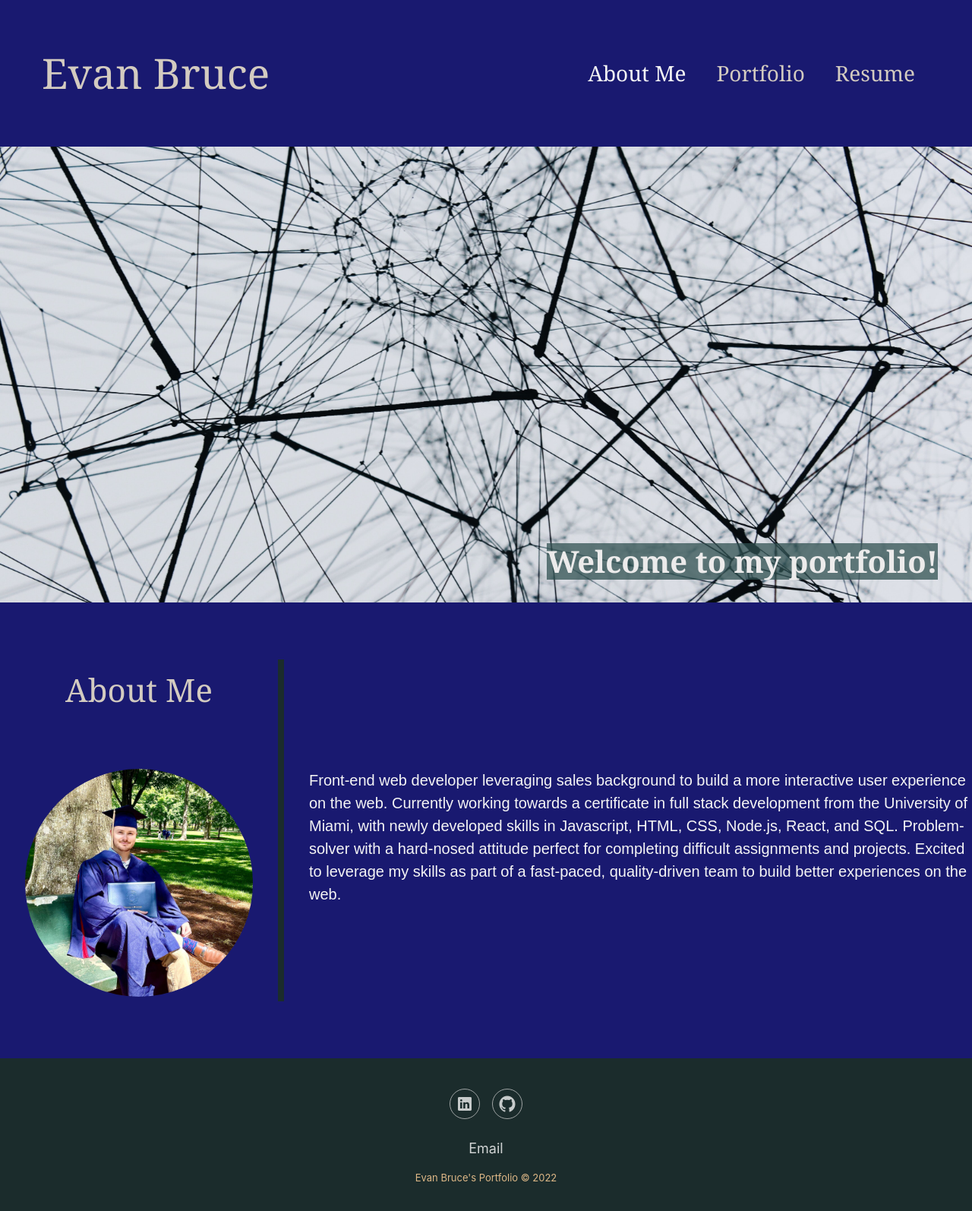
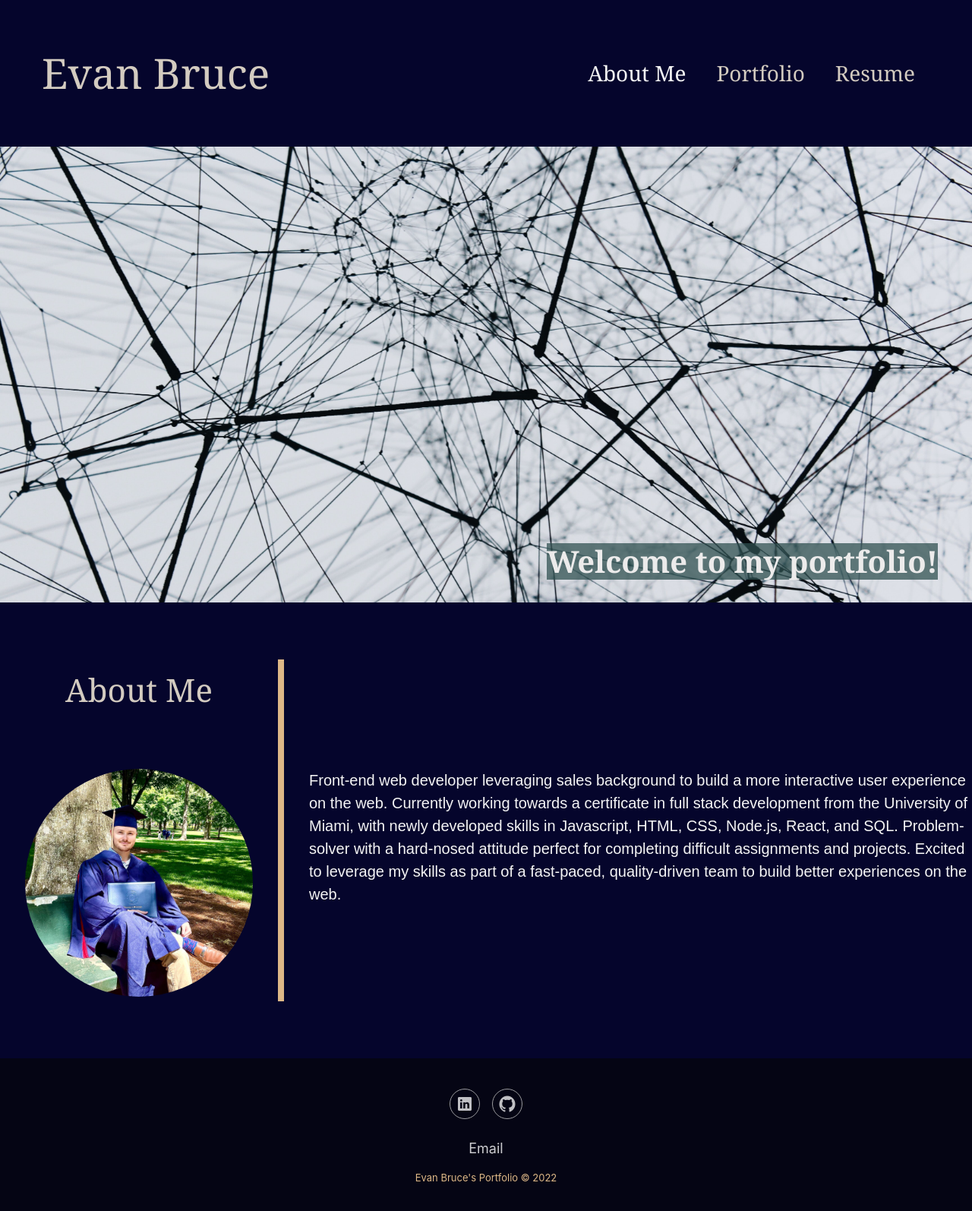
Before and after one commit to evanbruce38/react-portfolio, a React (Create React App) app: page / in a window 1280 px wide. Shown: the top 1594 px of the page at 76% size. Built offline with nearby package versions, Linux system fonts and the light colour scheme.

Commit message:
final touches

```diff
--- a/src/App.css
+++ b/src/App.css
@@ -10,11 +10,11 @@ html {
 }
 
 p {
-  color: rgb(54, 161, 60);
+  color: burlywood;
 }
 
 header {
-  background-color: midnightblue;
+  background-color: rgb(5, 5, 44);
   display: flex;
   justify-content: space-between;
 }
@@ -22,7 +22,7 @@ header {
 header nav {
   display: flex;
   /* width: 500px; */
-  background-color: midnightblue;
+  background-color: rgb(5, 5, 44);
   justify-content: space-around;
   align-items: center;
   font-family: Cambria, Cochin, Georgia, Times, 'Times New Roman', serif;
@@ -40,7 +40,7 @@ nav a:hover {
 }
 
 header h1:hover {
-  color: gold
+  color: burlywood;
 }
 
 #title-name {
@@ -61,7 +61,7 @@ header h1:hover {
 }
 
 main {
-  background-color: midnightblue;
+  background-color: rgb(5, 5, 44);
 }
 
 #header-img {
@@ -132,7 +132,7 @@ main {
   flex-wrap: wrap;
   justify-content: center;
   align-items: center;
-  background-color: midnightblue;
+  background-color: rgb(5, 5, 44);
   padding: 40px;
 }
 
@@ -245,13 +245,13 @@ main {
 
 .column {
   height: 75%;
-  background-color: rgb(27, 44, 44);
+  background-color: burlywood;
   width: 8px;
 }
 
 .footer-basic {
   padding:40px 0;
-  background-color: rgb(27, 44, 44);
+  background-color: rgb(5, 5, 20);
   color:#000000;
 }
 
@@ -277,7 +277,7 @@ main {
 
 .footer-basic ul a:hover {
   opacity:1;
-  color: rgb(112, 96, 215);
+  color: burlywood;
 }
 
 .footer-basic .social {
@@ -302,7 +302,7 @@ main {
 
 .footer-basic .social > a:hover {
   opacity:0.9;
-  color: rgb(112, 96, 215);
+  color: burlywood;
 }
 
 .footer-basic .copyright {
@@ -328,7 +328,7 @@ main {
 }
 
 .resume-container {
-  background-color: midnightblue;
+  background-color: rgb(5, 5, 44);
   color: white;
 }
 
```
